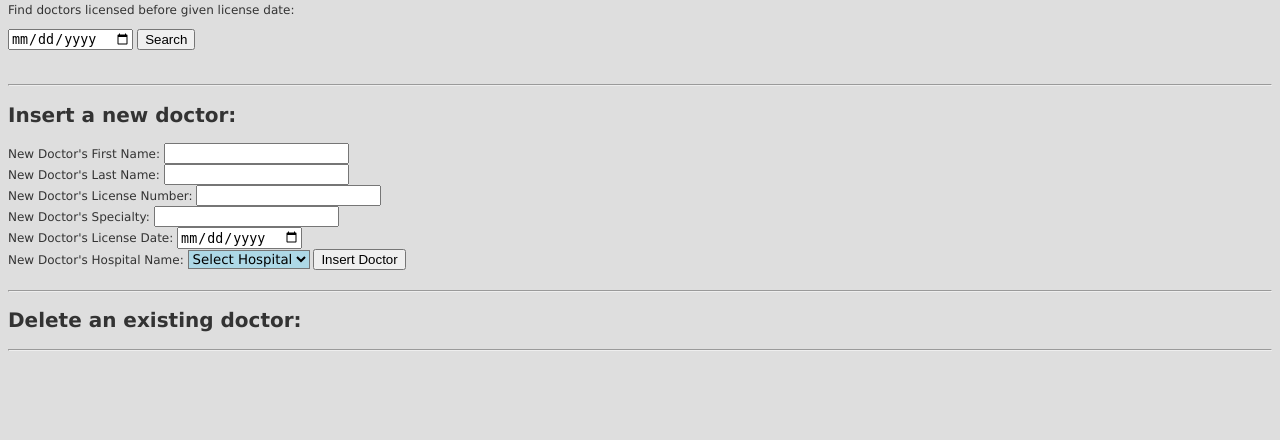
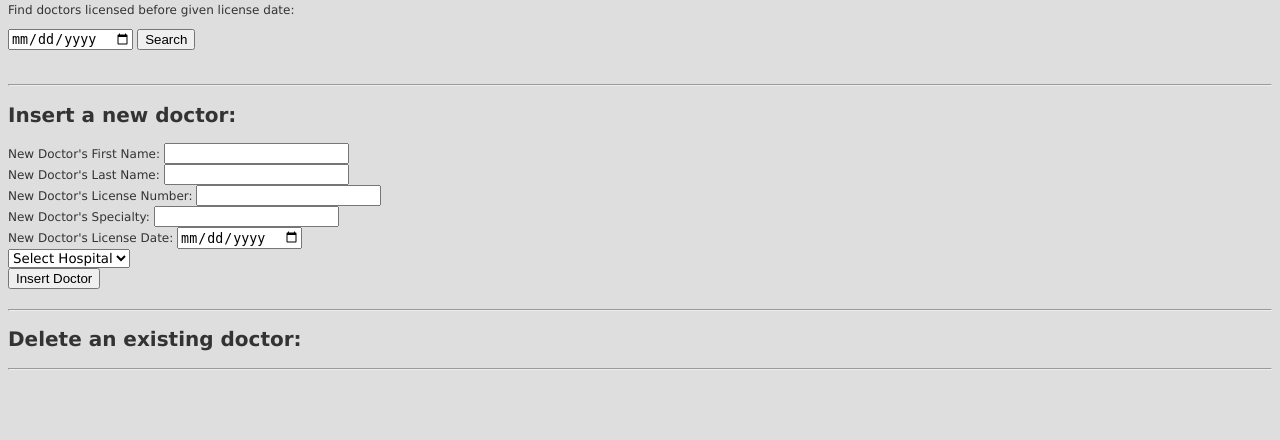
Before and after one commit to cricha88/assign3cs3319, a PHP site: page / in a window 1280 px wide. Shown: the part 477-917 px from the top of the page. Before the commit the page ends 828 px from the top, so only its background shows below. Run offline with PHP 8.4, Linux system fonts and the light colour scheme; data that the repository does not hold is empty.

Commit message:
Starting insert doctor

```diff
--- a/gethospital.php
+++ b/gethospital.php
@@ -4,7 +4,7 @@
    	if (!$result) {
         die("databases query for hospitals failed.");
     }
-    echo "New Doctor's Hospital: </br>";
+    echo "New Doctor's Hospital Name: </br>";
     while ($row = mysqli_fetch_assoc($result)) {
       echo "<option value='".$row["HospitalCode"]."'>";
       echo $row["HospitalName"];
--- a/index.css
+++ b/index.css
@@ -16,7 +16,6 @@ h2 {
 }
 select {
 	font-family: 'Verdana', cursive;
-	background-color: #add8e6;
 }
 table, tr, th {
 	vertical-align: top;
--- a/index.php
+++ b/index.php
@@ -69,23 +69,23 @@ if (isset($_POST['licdate'])) {
 <hr>
 <!--Insert a new doctor-->
 <h2>Insert a new doctor:</h2>
-<form action="" method="post" enctype="multipart/form-data">
+<form action="adddoctor.php" method="post" enctype="multipart/form-data">
 New Doctor's First Name: <input type="text" name="FirstName"><br/>
 New Doctor's Last Name: <input type="text" name="LastName"><br/>
 New Doctor's License Number: <input type="text" name="LicenseNumber"><br/>
-New Doctor's Specialty: <input type="text" name="LicenseNumber"><br/>
+New Doctor's Specialty: <input type="text" name="Specialty"><br/>
 New Doctor's License Date: <input type="date" name=LicenseDate><br/>
-New Doctor's Hospital Name:
 
-<select name="gethospital" id="gethospital">
+<select name="whichhosp" id="whichhosp">
 	<option value="1">Select Hospital</option>
   	<?php
 		include "gethospital.php";
 	?>
-</select>
+</select><br/>
 
 <input type="submit" value="Insert Doctor">
 </form>
+
 
 
 <br/>
```
Also changed, not shown: adddoctor.php (added, +19 -0 lines).
